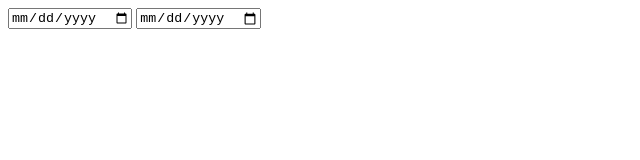
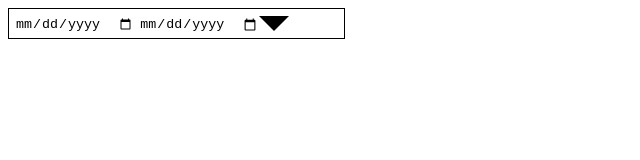
Before and after one commit to mnsmanasa/customelement, a website: page index.html in a window 1280 px wide. Shown: the whole page, without its empty margins (0-640 px from the left). Drawn offline with Linux system fonts and the light colour scheme.

Commit message:
1 file modified

```diff
--- a/index.html
+++ b/index.html
@@ -10,22 +10,42 @@
         this.inputId = this.getAttribute('data-id')
       }
     connectedCallback() {
-          console.log(this)
-
       this.innerHTML = `
-        <input type='date' name='input-from' id='${this.inputId}'>
+        <input type='date' class='custom-input' name='input-from' id='${this.inputId}'>
       `;
     }
   }
 
   window.customElements.define('date-range-calendar', DateRangeCalendar);
   </script>
+  <style>
+    input[type='date'] {
+      border: 0
+    }
+    .date-range{
+      border: 1px solid black;
+      padding: 5px;
+      width: 325px;
+      position: relative;
+    }
+    .arrow-down{
+      width: 0;
+      height: 0;
+      border-left: 15px solid transparent;
+      border-right: 15px solid transparent;
+      border-top: 15px solid black;
+      position: absolute;
+      top: 7px;
+    }
+  </style>
 </head>
 
   <body>
+    <div class='date-range'>
     <date-range-calendar data-id='from-date'></date-range-calendar>
-        <date-range-calendar data-id='to-date'></date-range-calendar>
-
+    <date-range-calendar data-id='to-date'></date-range-calendar>
+    <span class='arrow-down'></span>
+  </div>
   </body>
 
 </html>
```
